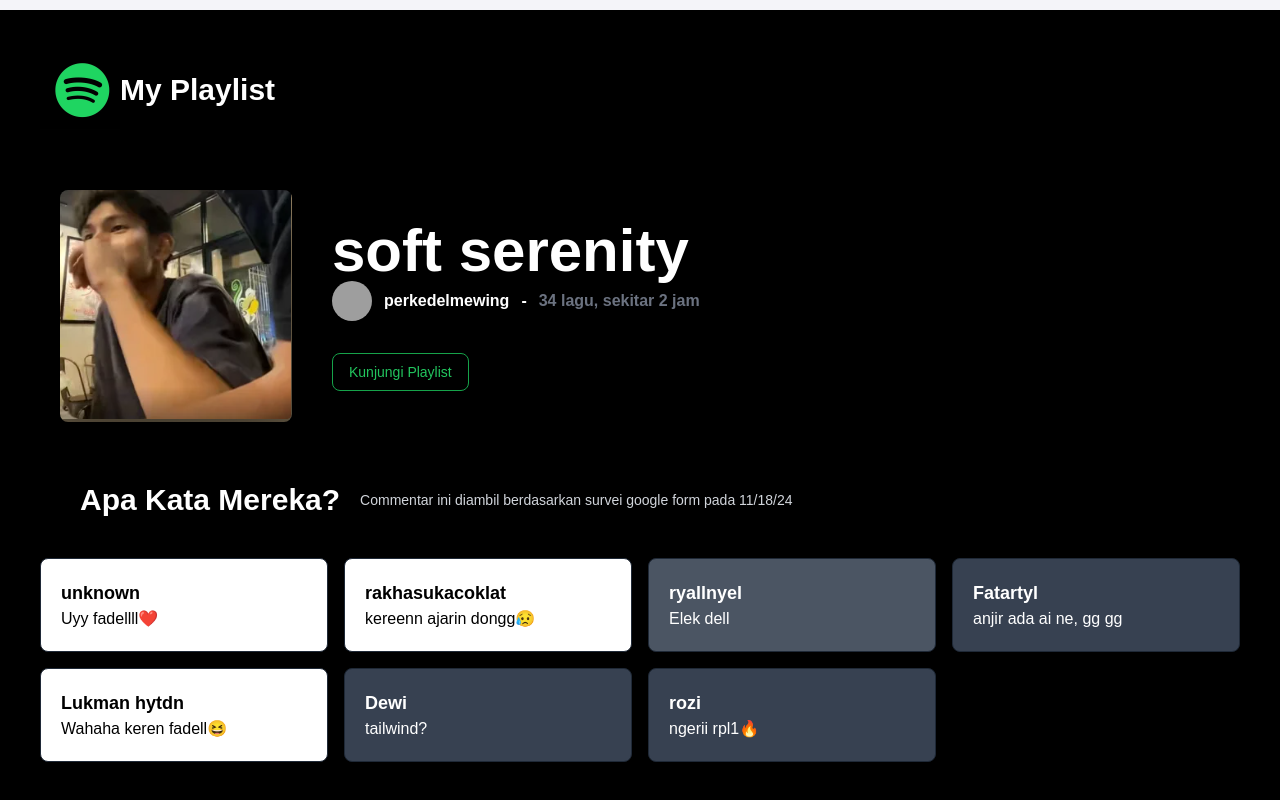
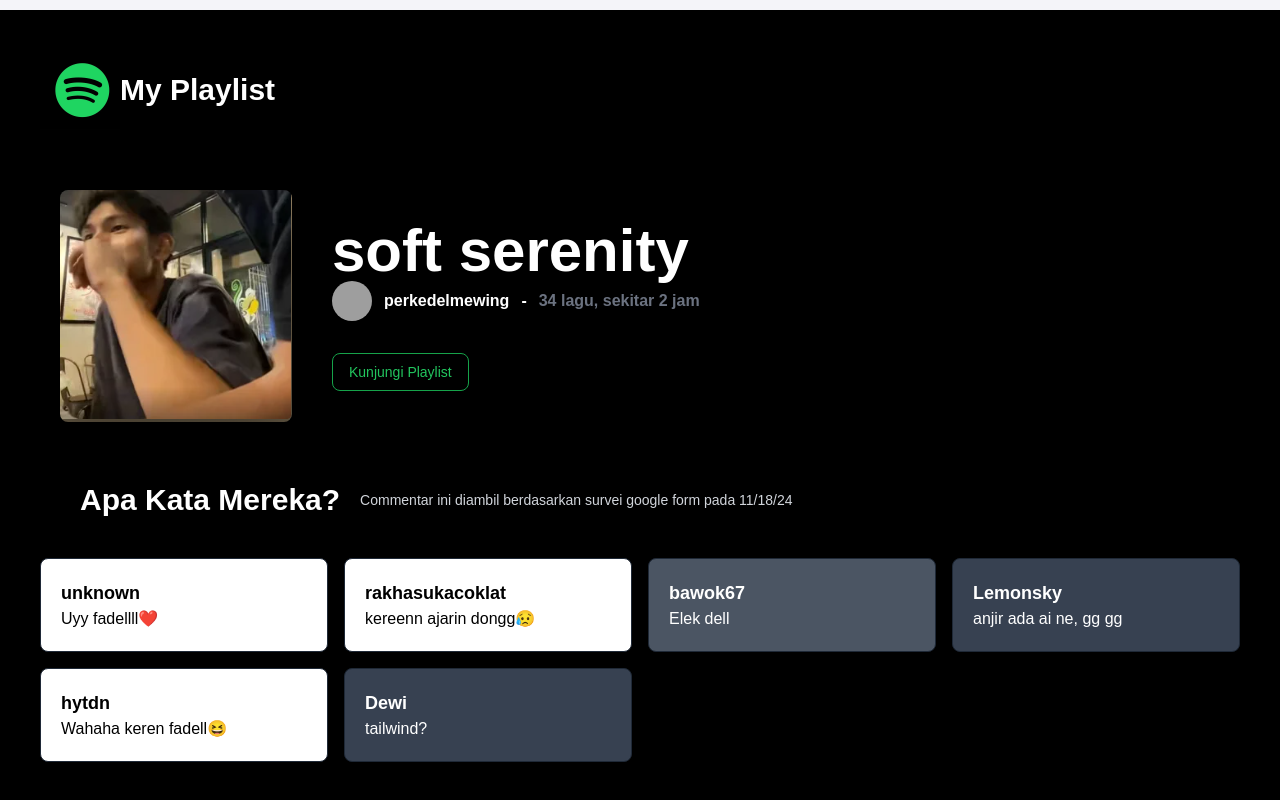
Before and after one commit to fadelkeren/portofolio, a React (Vite) app: page / in a window 1280 px wide. Shown: the part 1026-1826 px from the top of the page. Built offline with nearby package versions, Linux system fonts and the light colour scheme; grey boxes are pictures that could not be loaded; what groq-sdk would draw is missing.

Commit message:
Update Home.jsx

```diff
--- a/src/components/Home.jsx
+++ b/src/components/Home.jsx
@@ -91,11 +91,10 @@ const Home = () => {
             {[
               {name: "unknown", comment: "Uyy fadellll❤️", bg: "bg-white"},
               {name: "rakhasukacoklat", comment: "kereenn ajarin dongg😥", bg: "bg-white"},
-              {name: "ryallnyel", comment: "Elek dell", bg: "bg-gray-600"},
-              {name: "Fatartyl", comment: "anjir ada ai ne, gg gg", bg: "bg-gray-700"},
-              {name: "Lukman hytdn", comment: "Wahaha keren fadell😆", bg: "bg-white"},
-              {name: "Dewi", comment: "tailwind?", bg: "bg-gray-700"},
-              {name: "rozi", comment: "ngerii rpl1🔥", bg: "bg-gray-700"}
+              {name: "bawok67", comment: "Elek dell", bg: "bg-gray-600"},
+              {name: "Lemonsky", comment: "anjir ada ai ne, gg gg", bg: "bg-gray-700"},
+              {name: "hytdn", comment: "Wahaha keren fadell😆", bg: "bg-white"},
+              {name: "Dewi", comment: "tailwind?", bg: "bg-gray-700"}
             ].map((item, index) => (
               <div key={index} className={`${item.bg} text-${item.bg === 'bg-white' ? 'black' : 'white'} p-3 md:p-5 border border-gray-800 rounded-lg`}>
                 <h2 className={`text-sm md:text-lg font-bold ${item.bg === 'bg-white' ? 'text-black' : 'text-white'}`}>{item.name}</h2>
```
